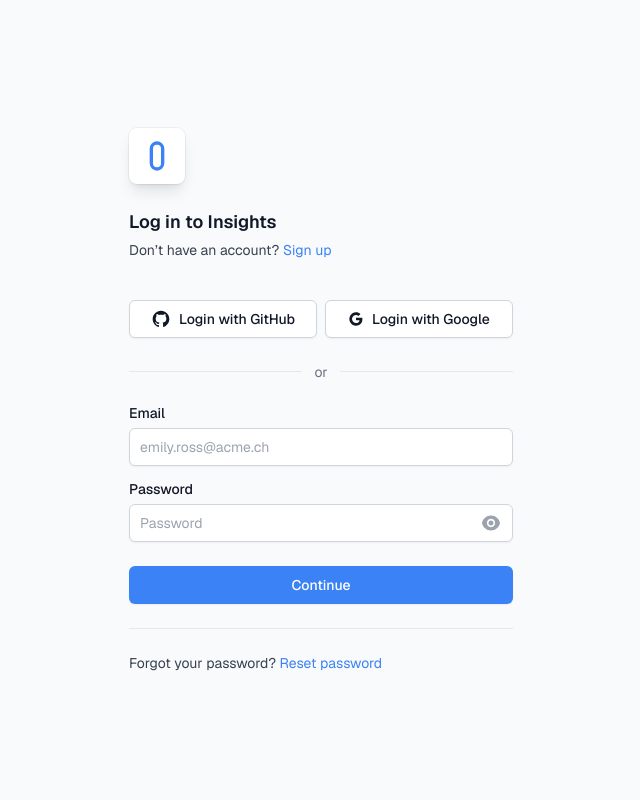
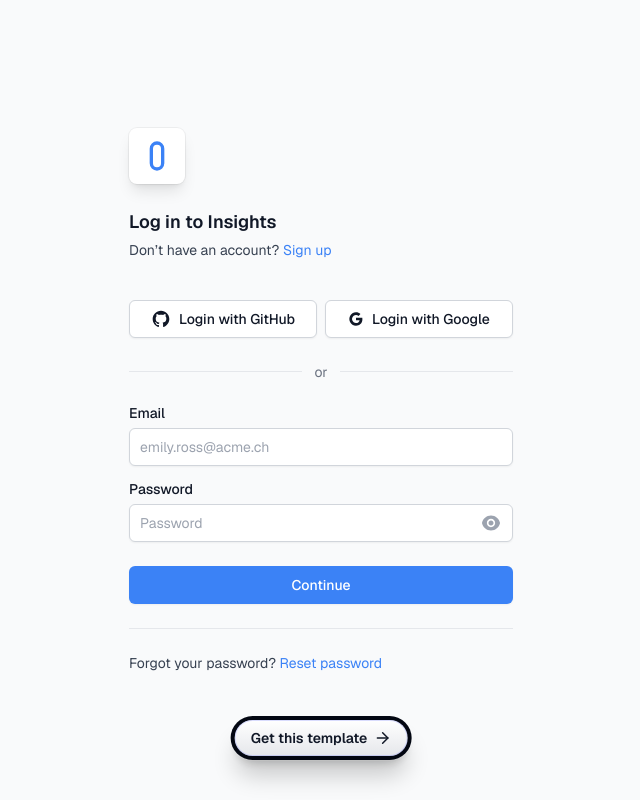
Before and after one commit to tremorlabs/template-insights, a Next.js app: page /login in a window 1280 px wide. Shown: the whole page, without its empty margins (319-959 px from the left). Built offline with nearby package versions, Linux system fonts and the light colour scheme.

Commit message:
update preview

```diff
--- a/src/app/layout.tsx
+++ b/src/app/layout.tsx
@@ -1,4 +1,5 @@
 import { GeistSans } from "geist/font/sans"
+import { ArrowRight } from "lucide-react"
 import type { Metadata } from "next"
 import { ThemeProvider } from "next-themes"
 import React from "react"
@@ -30,6 +31,23 @@ export const metadata: Metadata = {
   },
 }
 
+function Banner() {
+  return (
+    <div className="fixed bottom-10 left-1/2 z-50 -translate-x-1/2 transition">
+      <div className="flex items-center gap-x-1 rounded-full bg-gray-950 p-1 text-sm shadow-xl shadow-black/20 ring-1 ring-white/10">
+        <a
+          className="group flex items-center gap-0.5 whitespace-nowrap rounded-[20px] bg-gradient-to-b from-white to-gray-200 px-4 py-2 font-semibold text-gray-900 ring-1 ring-inset ring-indigo-400/30 transition"
+          href="https://blocks.tremor.so/templates#template-insights"
+          target="_blank"
+        >
+          Get this template
+          <ArrowRight className="ml-1 size-[18px] shrink-0" />
+        </a>
+      </div>
+    </div>
+  )
+}
+
 export default function RootLayout({
   children,
 }: Readonly<{
@@ -43,6 +61,7 @@ export default function RootLayout({
       >
         <ThemeProvider defaultTheme="system" attribute="class">
           <div>{children}</div>
+          <Banner />
         </ThemeProvider>
       </body>
     </html>
```
